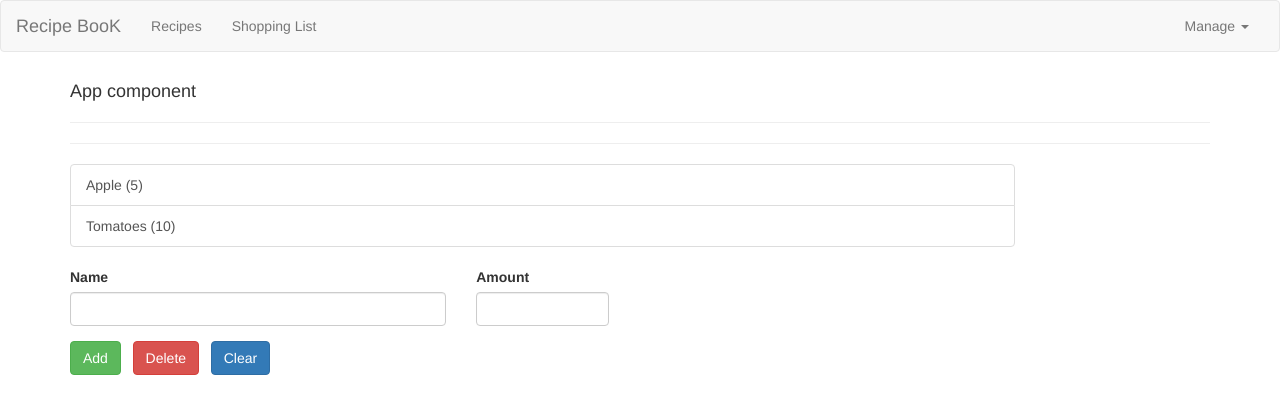
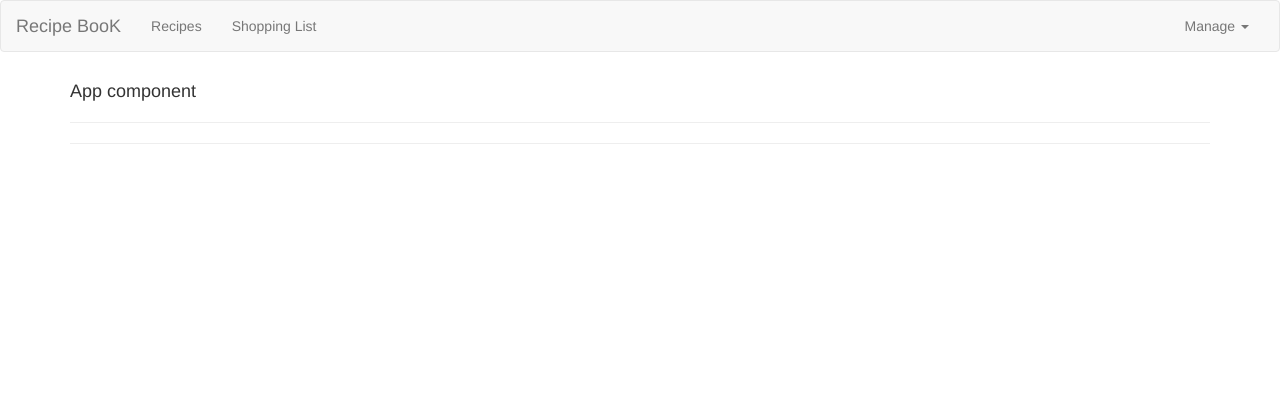
Before and after one commit to Anandhakrishnan1/Learn-Angular, an Angular app in the folder Angular - The complete guide/project1/: page / in a window 1280 px wide. Shown: the top 414 px of the page. Built offline with nearby package versions, Linux system fonts and the light colour scheme.

Commit message:
handled shoppping list component too

```diff
--- a/Angular - The complete guide/project1/src/app/app.component.html
+++ b/Angular - The complete guide/project1/src/app/app.component.html
@@ -6,7 +6,7 @@
         <div class="col-xs-12">
             <h4>App component</h4> <hr>
             <app-recipes *ngIf="featureSelected === 'recipe'"></app-recipes> <hr>
-            <app-shopping-list></app-shopping-list>
+            <app-shopping-list *ngIf="featureSelected === 'shopping-list'"></app-shopping-list>
         </div>
     </div>
 </div>
```
